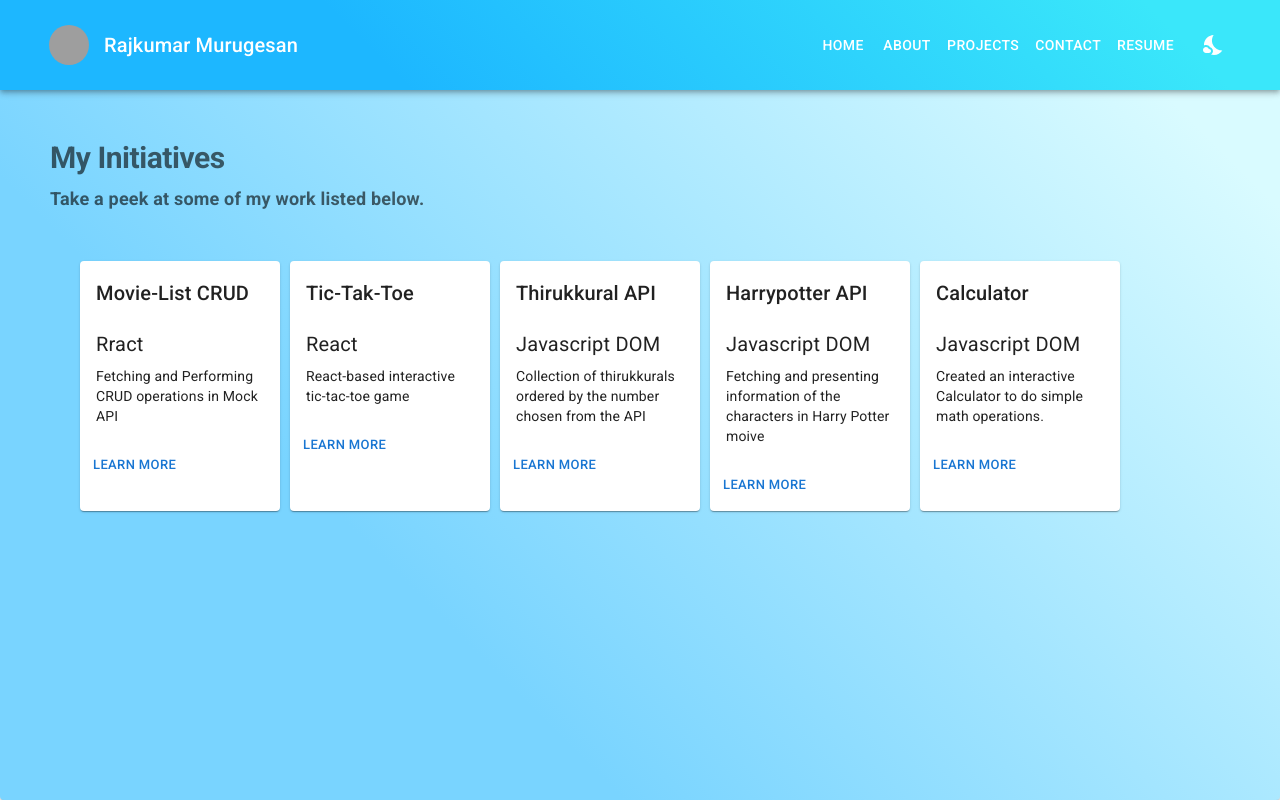
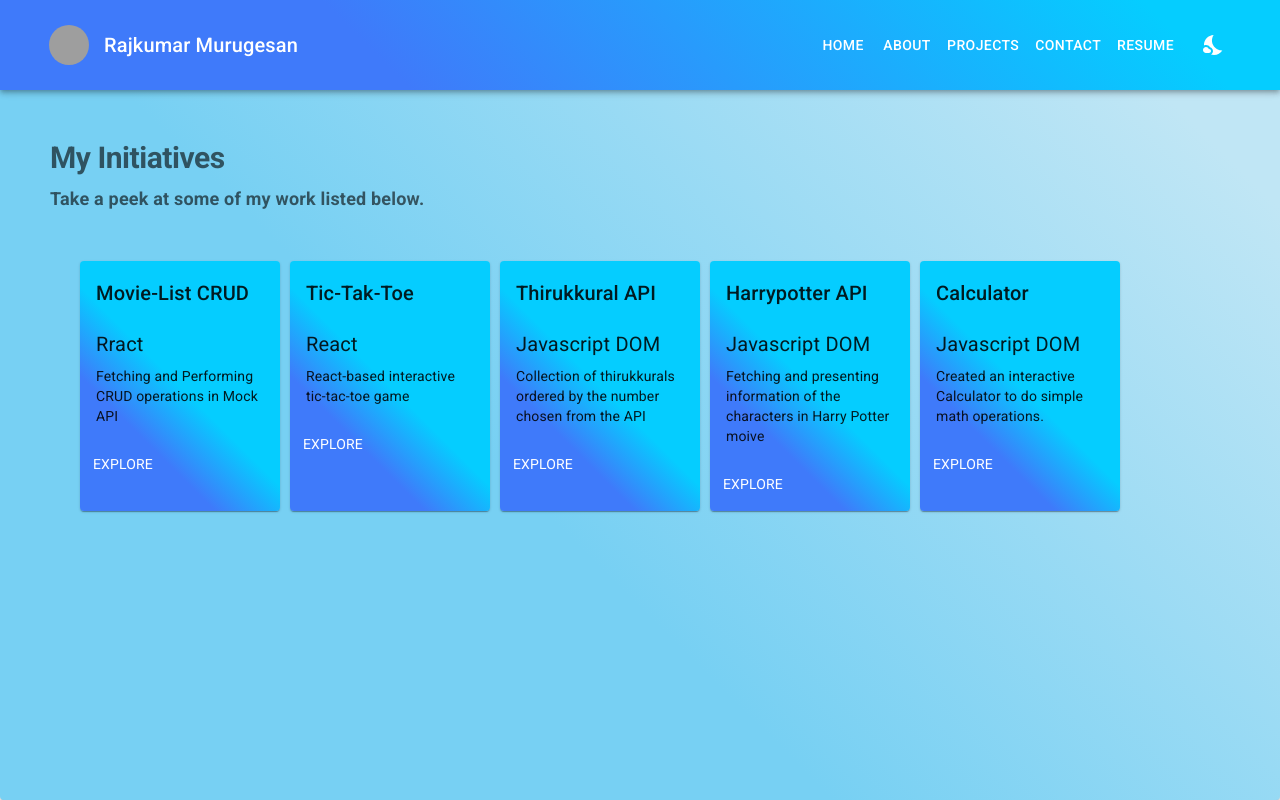
Before and after one commit to rajm688/Portfolio, a React (Create React App) app: page /projects in a window 1280 px wide. Built offline with nearby package versions, Linux system fonts and the light colour scheme; grey boxes are pictures that could not be loaded.

Commit message:
style for project

```diff
--- a/src/App.css
+++ b/src/App.css
@@ -7,14 +7,14 @@
 }
 .body {
   margin: 0;
-  background-image: linear-gradient(45deg, #79d4ff 30%, #d9fbff 90%);
+  background-image: linear-gradient(45deg, #77d0f3 40%, #c0e6f5 90%);
   background-repeat: no-repeat;
   background-size: cover;
   min-height: 100vh;
 }
 
 .appbarstyle {
-  background: linear-gradient(45deg, #1db7ff 30%, #3ae7fa 90%);
+  background: linear-gradient(45deg, #3f7afa 30%, #05cdff 90%);
   border: 0;
   border-radius: 3;
   box-shadow: 0 3px 5px 2px rgba(255, 105, 135, 0.3);
@@ -88,5 +88,5 @@
   margin: 10px 20% 0 20%;
 }
 .notfound > img {
-  width: 70%;
+  width: 70%
 }
--- a/src/Projects.js
+++ b/src/Projects.js
@@ -78,7 +78,13 @@ export function Projects() {
 function ProjectDetails({ name, Details, Tools, link }) {
   return (
     <div className="trans">
-      <Card sx={{ width: "200px", height: "250px" }}>
+      <Card
+        sx={{
+          width: "200px",
+          height: "250px",
+          background: "linear-gradient(45deg, #3f7afa 30%, #05cdff 50%)",
+        }}
+      >
         <CardContent>
           <Typography variant="h6" component="div">
             {name}
@@ -87,14 +93,16 @@ function ProjectDetails({ name, Details, Tools, link }) {
           <Typography sx={{ fontSize: 20 }} color="text.primary" gutterBottom>
             {Tools}
           </Typography>
-          <Typography variant="body2">
-            {Details}
-            <br />
-          </Typography>
+          <Typography variant="body2">{Details}</Typography>
         </CardContent>
         <CardActions>
-          <Button href={link} target="_blank" size="small">
-            Learn More
+          <Button
+            style={{ color: "white" }}
+            href={link}
+            target="_blank"
+            size="small"
+          >
+            <Typography variant="body2">explore</Typography>
           </Button>
         </CardActions>
       </Card>
```
